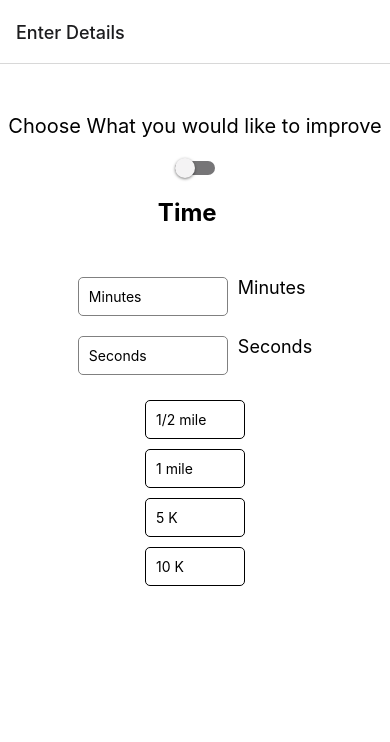
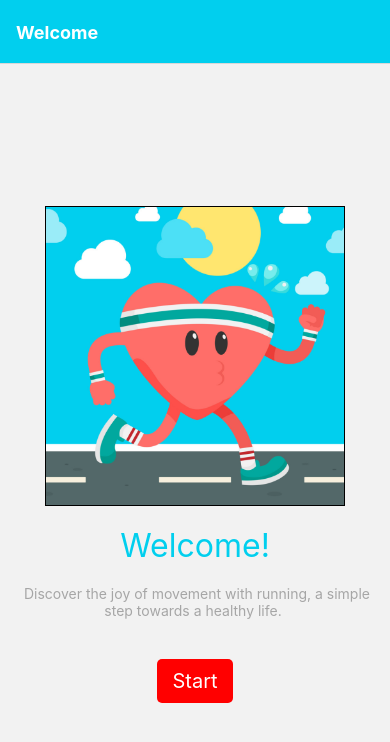
Before and after one commit to ysatynska/RunningApp, a React Native app in the folder RunningApp/: screen /welcome in a window 390 px wide. Shown: the top 742 px of the page. Built offline with nearby package versions, Linux system fonts and the light colour scheme.

Commit message:
added welcome screen

```diff
--- a/RunningApp/App.js
+++ b/RunningApp/App.js
@@ -2,15 +2,31 @@ import React, {useState, useEffect, useRef} from 'react';
 import { createNativeStackNavigator } from '@react-navigation/native-stack';
 import { NavigationContainer } from '@react-navigation/native';
 import ChooseOptionPage from './GoalScreen.js';
+import Welcome from './Welcome.js';
 import SkillLevel from './SkillLevel.js';
+import {StyleSheet} from 'react-native';
 
 const Stack = createNativeStackNavigator();
 export default function App () {
   return (
     <NavigationContainer>
-      <Stack.Navigator initialRouteName="goalScreen">
-        <Stack.Screen name="goalScreen" options={{ title: 'Enter Details' }} component={ChooseOptionPage} />
+      <Stack.Navigator initialRouteName="welcome">
+        <Stack.Screen name="welcome" options={{...styles.headerStyle, title: 'Welcome'}} component={Welcome} />
+        <Stack.Screen name="goalScreen" options={{...styles.headerStyle, title: 'What is Your Goal?'}} component={ChooseOptionPage} />
+        <Stack.Screen name="skillLevel" options={{...styles.headerStyle, title: 'Skill Level'}} component={SkillLevel} />
       </Stack.Navigator>
     </NavigationContainer>
   );
 }
+
+const styles = StyleSheet.create({
+  headerStyle: {
+    headerStyle: {
+      backgroundColor: '#01CFEE'
+    },
+    headerTintColor: 'white',
+    headerTitleStyle: {
+      fontWeight: 'bold',
+    },
+  }
+});
--- a/RunningApp/GoalScreen.js
+++ b/RunningApp/GoalScreen.js
@@ -1,9 +1,9 @@
 import React, {useState} from 'react';
-import {View, Switch, StyleSheet, Text, TouchableWithoutFeedback, Keyboard} from 'react-native';
+import {View, Switch, StyleSheet, Text, Pressable, TouchableWithoutFeedback, Keyboard} from 'react-native';
 import DistancePage from './DistancePage';
 import TimePage from './TimePage';
 
-const ChooseOptionPage = () => {
+const ChooseOptionPage = ({ navigation }) => {
   const [isEnabled, setIsEnabled] = useState(false);
   const toggleSwitch = () => setIsEnabled(previousState => !previousState);
 
@@ -23,6 +23,9 @@ const ChooseOptionPage = () => {
 
         {isEnabled && <DistancePage/>}
         {!isEnabled && <TimePage/>}
+        <Pressable onPress={() => navigation.navigate('skillLevel')}>
+            <Text> Next </Text>
+        </Pressable>
       </View>
     </TouchableWithoutFeedback>
   );
--- a/RunningApp/SkillLevel.js
+++ b/RunningApp/SkillLevel.js
@@ -1,7 +1,7 @@
 import React, {useState, useEffect, useRef} from 'react';
 import {StyleSheet, Text, View, TextInput, Button, Pressable, TouchableWithoutFeedback, Keyboard, Animated} from 'react-native';
 
-export default function SkillLevel () {
+export default function SkillLevel ({ navigation }) {
     const [selected, setSelected] = useState(null);
     const skillLevels = ['beginner', 'intermediate', 'advanced'];
 
@@ -22,6 +22,9 @@ export default function SkillLevel () {
     return (
       <>
         {radioButtons}
+          <Pressable onPress={() => navigation.navigate('skillLevel')}>
+              <Text> Next </Text>
+          </Pressable>
       </>
     );
   }
--- /dev/null
+++ b/RunningApp/Welcome.js
@@ -0,0 +1,49 @@
+import React, {useState} from 'react';
+import {View, Switch, StyleSheet, Text, Pressable, TouchableWithoutFeedback, Keyboard, Image} from 'react-native';
+import DistancePage from './DistancePage';
+import TimePage from './TimePage';
+
+export default function Welcome ({navigation}) {
+  return (
+      <View style={styles.welcome}>
+        <Image source={require('./assets/image.png')} style={styles.image}/>
+        <Text style={styles.welcomeText}> Welcome! </Text>
+        <Text style={styles.paragraph}> Discover the joy of movement with running, a simple step towards a healthy life. </Text>
+        <Pressable onPress={() => navigation.navigate('goalScreen')} style={styles.button}>
+            <Text style={{color: 'white', fontSize: 20}}> Start </Text>
+        </Pressable>
+      </View>
+  );
+}
+
+const styles = StyleSheet.create({
+  welcome: {
+    flex: 1,
+    alignItems: 'center',
+    justifyContent: 'center'
+  },
+  welcomeText: {
+    fontSize: 32,
+    color: '#01CFEE'
+  },
+  button: {
+    backgroundColor: 'red',
+    color: 'white',
+    padding: 10,
+    borderRadius: 5,
+    margin: 20
+  },
+  image: {
+    width: 300,
+    height: 300,
+    borderWidth: 1,
+    borderColor: 'black',
+    padding: 10,
+    margin: 20
+  },
+  paragraph: {
+    textAlign: 'center',
+    color: "#A6A6A6",
+    padding: 20,
+  }
+});
```
Also changed, not shown: RunningApp/assets/image.png (added), 1 other file (tests, documents, lock files or other folders).
